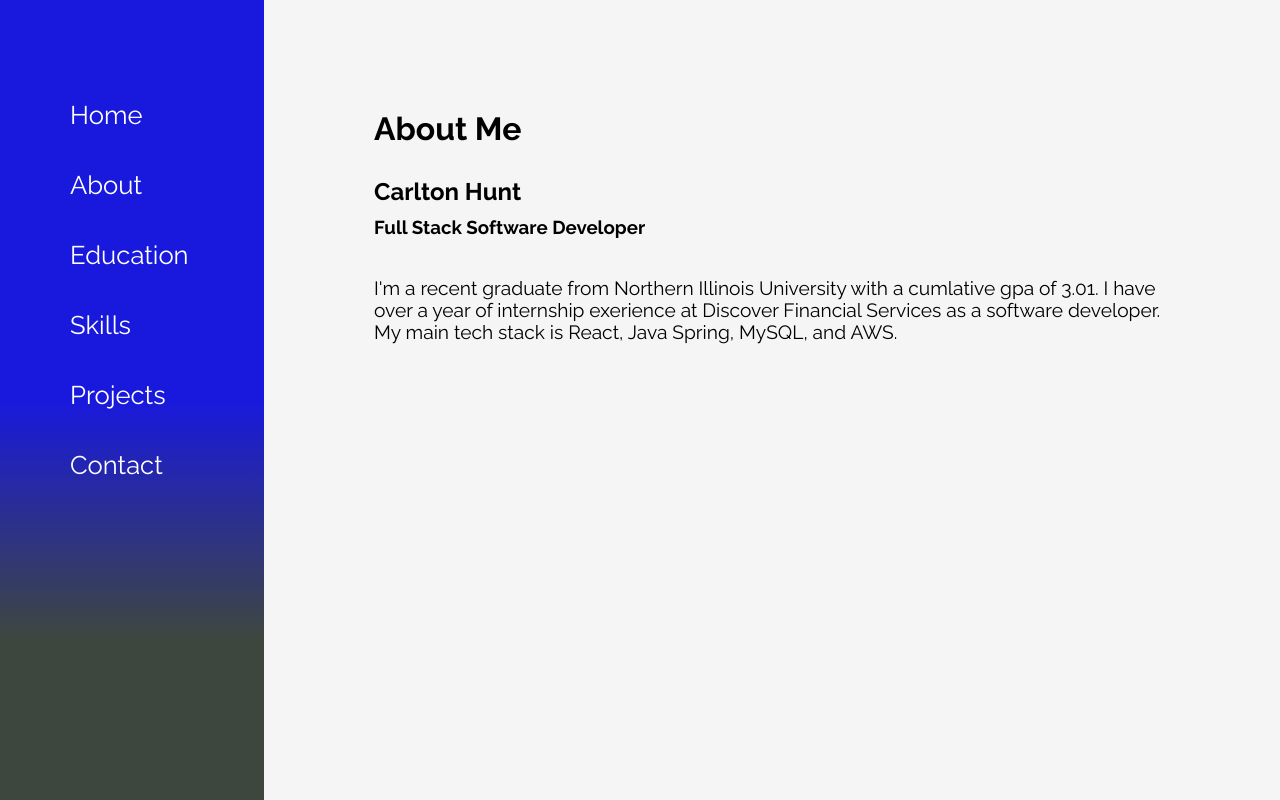
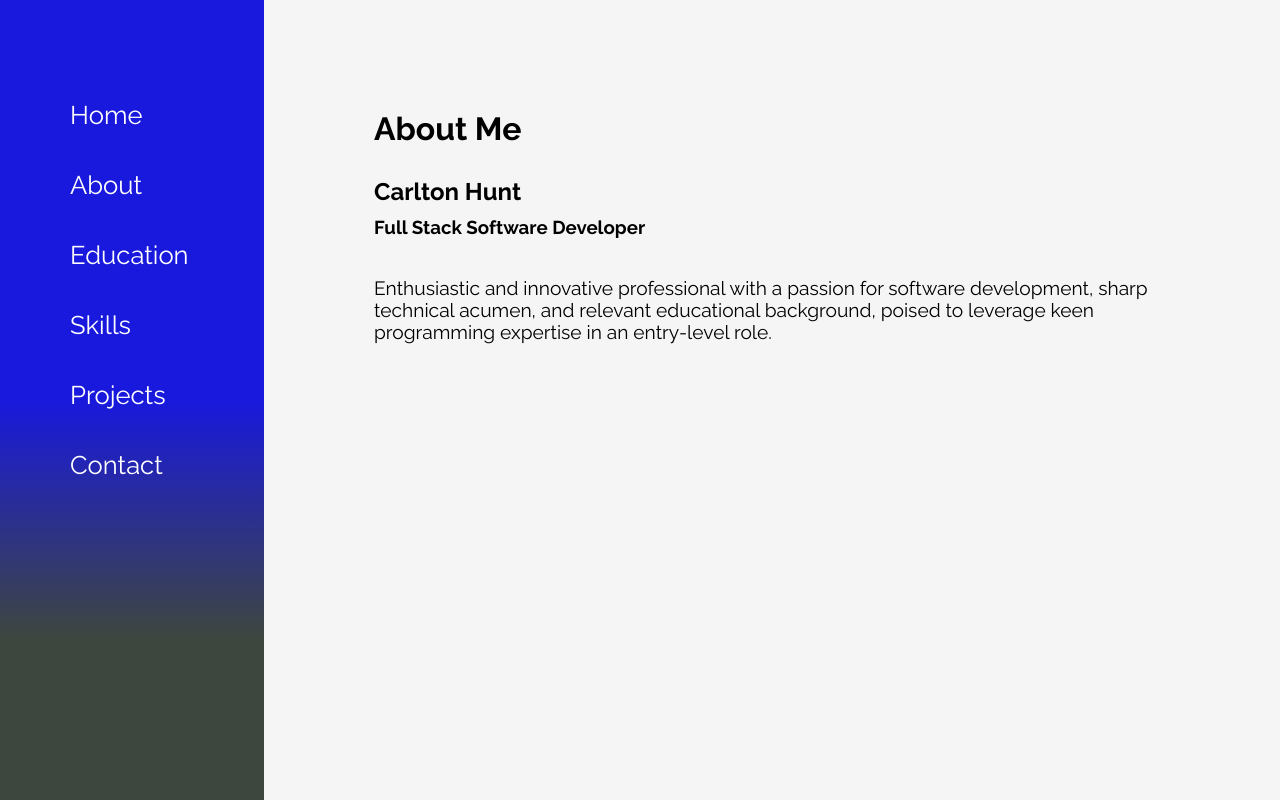
Before and after one commit to Crltnhnt/PortfolioWebsite, a React (Create React App) app in the folder portfoliowebsite/: page /about in a window 1280 px wide. Built offline with nearby package versions, Linux system fonts and the light colour scheme.

Commit message:
MVP done need to deploy

```diff
--- a/portfoliowebsite/src/App.css
+++ b/portfoliowebsite/src/App.css
@@ -4,7 +4,7 @@
   --condiv-flex:6;
   --fontsize-p:1.2rem;
   --fontsize-nav:1.6rem;
-  --typing-font:3rem;
+  --typing-font:2rem;
 }
 *
 {
@@ -24,7 +24,6 @@ nav
 {
   padding:60px 30px 0px 30px ;
   flex:var(--sidebar-flex);
-  background: rgb(238,103,143);
   background: linear-gradient(180deg, rgb(25, 25, 221) 50%, rgb(62, 71, 62) 80%);
 }
 .condiv
@@ -80,6 +79,7 @@ a
   color: black;
   display: flex;
 }
+
 
 .subtopic
 {
--- a/portfoliowebsite/src/components/about.js
+++ b/portfoliowebsite/src/components/about.js
@@ -1,78 +1,3 @@
-// import React, { Component } from 'react'
-
-// export default class About extends Component {
-//   render() {
-//     return (
-//       <div>
-//         <section className="colorlib-about" data-section="about">
-//         <div className="colorlib-narrow-content">
-//             <div className="row">
-//             <div className="col-md-12">
-//                 <div className="row row-bottom-padded-sm animate-box" data-animate-effect="fadeInLeft">
-//                 <div className="col-md-12">
-//                     <div className="about-desc">
-//                     <span className="heading-meta">About Carlton</span>
-//                     <h2 className="colorlib-heading">Who Am I?</h2>
-//                     <p>Enthusiastic and innovative professional with a passion for software development, sharp technical acumen, and relevant educational background,
-//                         poised to leverage keen programming expertise in an entry-level role.</p>
-//                     </div>
-//                 </div>
-//                 </div>
-//             </div>
-//             </div>
-//         </div>
-//         </section>
-//         <section className="colorlib-about">
-//         <div className="colorlib-narrow-content">
-//             <div className="row">
-//             <div className="col-md-6 col-md-offset-3 col-md-pull-3 animate-box" data-animate-effect="fadeInLeft">
-//                 <span className="heading-meta">What I do?</span>
-//                 <h2 className="colorlib-heading">Here are some of my past internship projects</h2>
-//             </div>
-//             </div>
-//             <div className="row row-pt-md">
-//             <div className="col-md-4 text-center animate-box">
-//                 <div className="services color-1">
-//                 <span className="icon">
-//                     <i className="icon-bulb" />
-//                 </span>
-//                 <div className="desc">
-//                     <h3>Rapid Response Team Dashboard Application <span>Summer 2019 - Fall 2019</span> </h3>
-//                     <p>Full stack application using React, Java Spring, MySQL, AWS. This is a centralized dashboard that helps the user find solutions from previous issues on the Discover Website. </p>
-//                 </div>
-//                 </div>
-//             </div>
-//             <div className="col-md-4 text-center animate-box">
-//                 <div className="services color-3">
-//                 <span className="icon">
-//                     <i className="icon-phone3" />
-//                 </span>
-//                 <div className="desc">
-//                     <h3>Student Loan Services <span>Spring 2020</span></h3>
-//                     <p>This was a backend project that converted the microservices from SOAP to RESTful API in order to increase performance and use JSON instead of XML.</p>
-//                 </div>
-//                 </div>
-//             </div>
-//             <div className="col-md-4 text-center animate-box">
-//                 <div className="services color-5">
-//                 <span className="icon">
-//                     <i className="icon-data" />
-//                 </span>
-//                 <div className="desc">
-//                     <h3>Internship Data Management System <span>Summer 2020</span></h3>
-//                     <p>Full stack application using React, Java Spring, MySQL, and PCF. This application is used to manage the data of interns using CRUD methods.
-//                         The admin is able to track data and look at different metrics.</p>
-//                 </div>
-//                 </div>
-//             </div>
-//             </div>
-//         </div>
-//         </section>
-//       </div>
-//     )
-//   }
-// }
-
 import React, { Component } from 'react';
 
 
@@ -84,8 +9,8 @@ class About extends Component {
             <h2>Carlton Hunt</h2>
             <h3>Full Stack Software Developer</h3>
             <br></br>
-            <p>I'm a recent graduate from Northern Illinois University with a cumlative gpa of 3.01. I have over a year of
-                internship exerience at Discover Financial Services as a software developer. My main tech stack is React, Java Spring, MySQL, and AWS.
+            <p>Enthusiastic and innovative professional with a passion for software development, sharp technical acumen, and
+                relevant educational background, poised to leverage keen programming expertise in an entry-level role.
             </p>
             </div>
             )
--- a/portfoliowebsite/src/components/contact.js
+++ b/portfoliowebsite/src/components/contact.js
@@ -6,8 +6,9 @@ class Contact extends Component {
             <div className="condiv">
             <h1 className="subtopic">Contact Me</h1>
             <h3>Email  :   crltnhnt@gmail.com</h3>
-            <h3>Github  :   <a href="https://www.github.com/Crltnhnt">@Crltnhnt</a></h3>
-            <h3>LinkedIn:   <a href="https://www.linkedin.com/in/carlton-hunt-505297ab/">@carlton-hunt-505297ab</a></h3>
+            <h3>Github  :<a style={{color:"black"}} href="https://www.github.com/Crltnhnt">@Crltnhnt</a></h3>
+            <h3>LinkedIn:<a style={{color:"black"}} href="https://www.linkedin.com/in/carlton-hunt-505297ab/">@carlton-hunt-505297ab</a></h3>
+            <h3>Resume:<a style={{color:"black"}} href="https://drive.google.com/file/d/18wnKOggp5EcPuyQu4rPISqeKWP8pbmGC/view">Download Resume</a></h3>
             </div>
             )
         }
--- a/portfoliowebsite/src/components/home.js
+++ b/portfoliowebsite/src/components/home.js
@@ -9,11 +9,12 @@ class Home extends Component {
         <img src={profilepic} alt="profile" className="profilepic"></img>
         <ReactTypingEffect
           className="typingeffect"
-          text={["Carlton Hunt"]}
+          text={["Carlton Hunt | Full Stack Software Developer"]}
           speed={100}
           eraseDelay={700}
         />
         <div class="social">
+          <a href="https://drive.google.com/file/d/18wnKOggp5EcPuyQu4rPISqeKWP8pbmGC/view"><i class="fa fa-download fa-3x"></i></a>
           <a href="https://www.github.com/Crltnhnt"><i class="fa fa-github fa-3x"></i></a>
           <a href="https://www.linkedin.com/in/carlton-hunt-505297ab/"><i class="fa fa-linkedin fa-3x"></i></a>
         </div>
```
